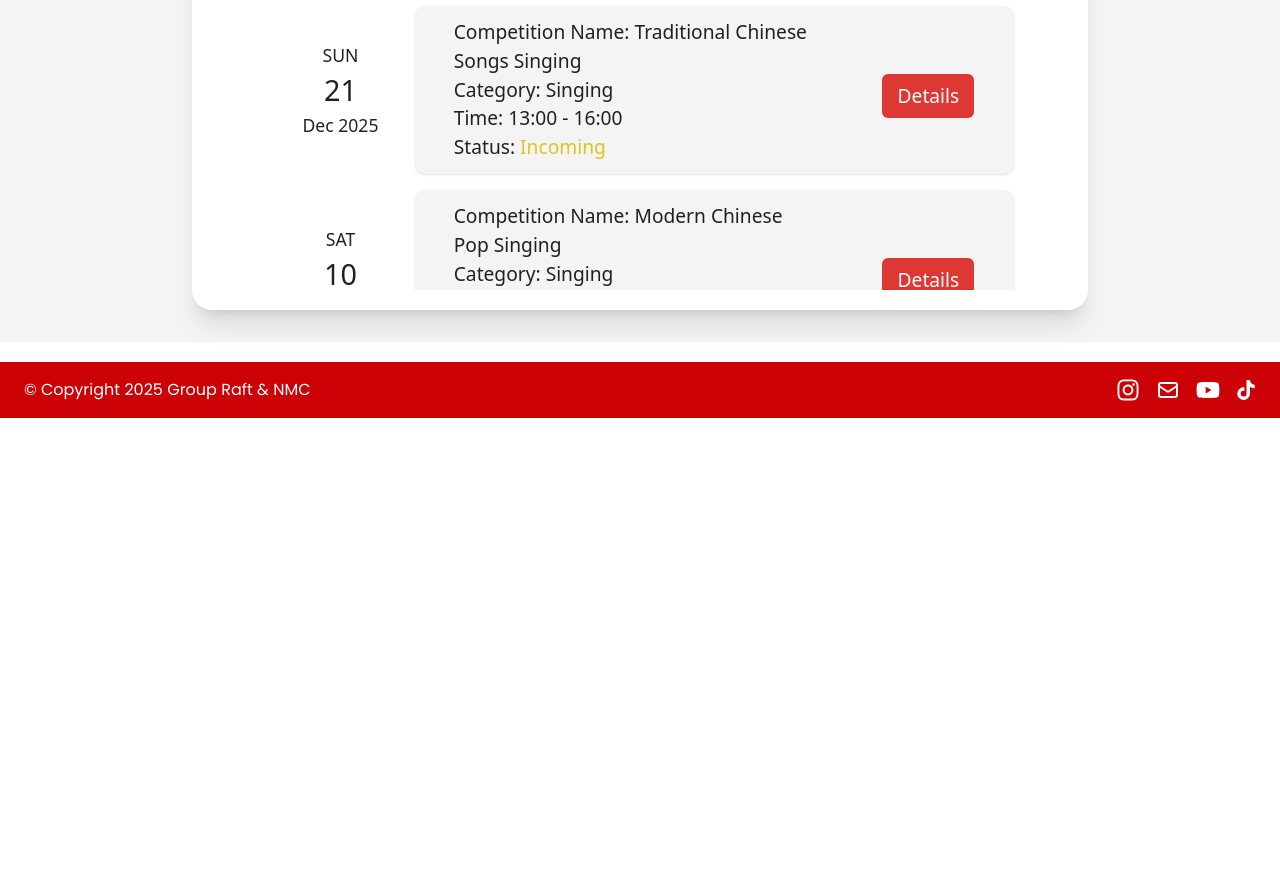
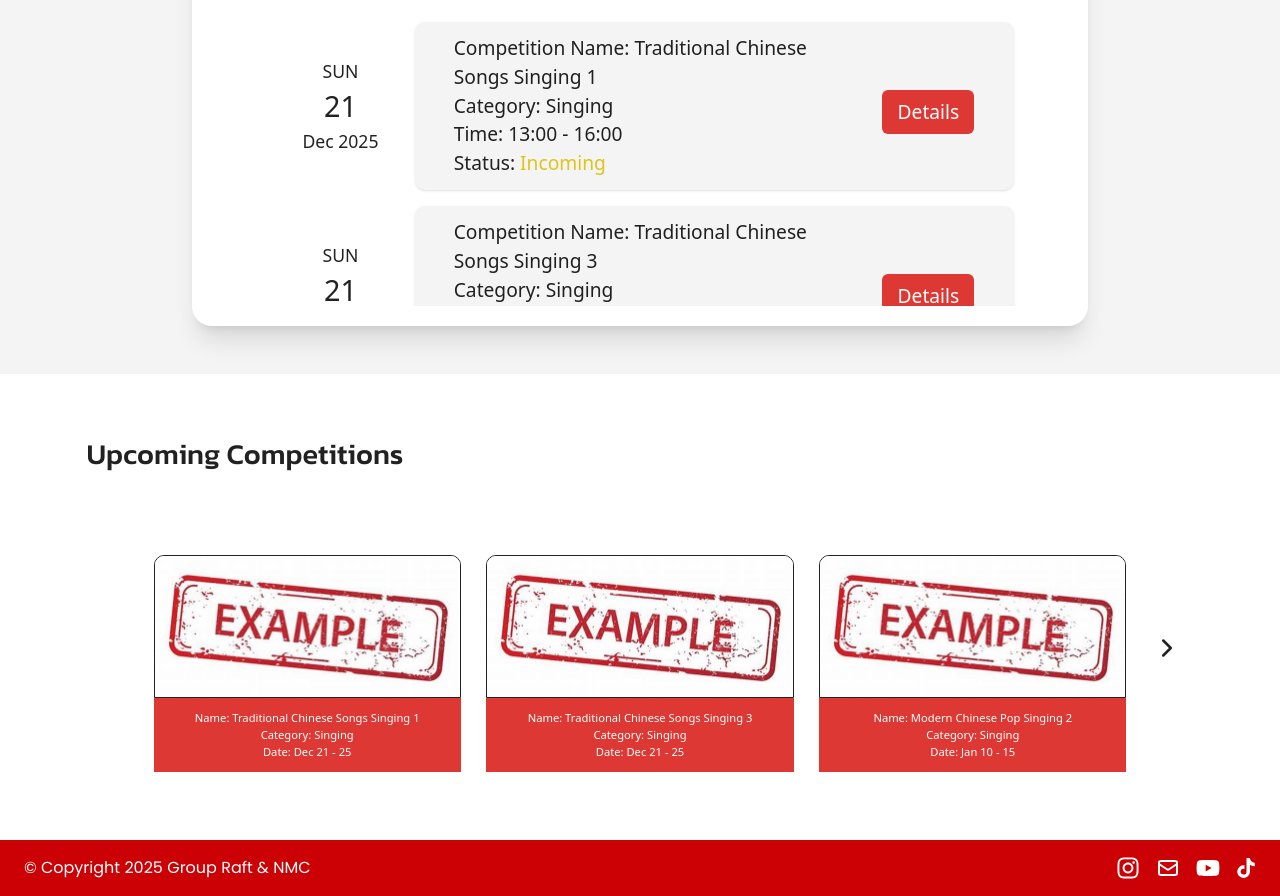
Before and after one commit to Ella-Raputri/WADS-FinalProject, a React (Vite) app in the folder frontend/: page /userhome in a window 1280 px wide. Shown: the part 960-1856 px from the top of the page. Before the commit the page ends 1378 px from the top, so only its background shows below. Built offline with nearby package versions, Linux system fonts and the light colour scheme.

Commit message:
Homepage Update

```diff
--- a/frontend/package.json
+++ b/frontend/package.json
@@ -18,6 +18,7 @@
     "@material-tailwind/react": "^2.1.10",
     "@tailwindcss/vite": "^4.0.9",
     "framer-motion": "^12.4.10",
+    "lucide-react": "^0.479.0",
     "react": "^19.0.0",
     "react-dom": "^19.0.0",
     "react-icons": "^5.5.0",
--- /dev/null
+++ b/frontend/src/components/UpcomingCompetitionsList.jsx
@@ -0,0 +1,63 @@
+import { ChevronLeft, ChevronRight } from "lucide-react";
+import { useEffect, useState } from "react";
+
+export const UpcomingCompetitionsList = ({competitions}) => {
+    const [startIndex, setStartIndex] = useState(0);
+    const [itemsPerPage, setItemsPerPage] = useState(3);
+
+    const prev = () => {
+        if (startIndex !== 0){
+            setStartIndex((prevIndex) => prevIndex - 1);
+        }
+    }
+
+    const next = () => {
+        if (startIndex + itemsPerPage < competitions.length){
+            setStartIndex((prevIndex) => prevIndex + 1);
+        }
+    }
+
+    useEffect(() => {
+        const updateItemsPerPage = () => {
+            if (window.innerWidth < 640){
+                setItemsPerPage(1);
+            } else if (window.innerWidth < 1024){
+                setItemsPerPage(2);
+                if ((startIndex + 2) > competitions.length){
+                    setStartIndex(competitions.length - 2)
+                }
+            } else {
+                setItemsPerPage(3);
+                if ((startIndex + 3) > competitions.length){
+                    setStartIndex(competitions.length - 3)
+                }
+            }
+        }
+
+        window.addEventListener("resize", () => {updateItemsPerPage()})
+        updateItemsPerPage();
+    }, [])
+
+    return(
+        <>
+        <div className="relative flex items-center justify-center">
+        <ChevronLeft size={30} onClick={() => prev()} className={`${startIndex === 0 ? "invisible" : "block"} cursor-pointer`} />
+            <div className='py-[3em] w-[80%] mt-[2em] flex justify-evenly'>
+                {competitions.slice(startIndex, startIndex + itemsPerPage).map((competition) => (
+                <div className='w-[80%] sm:w-[30%] flex flex-col items-center max-w-[400px]'>
+                    <div className="overflow-hidden h-[20vh] max-h-[180px] w-[100%] lg:aspect-[7.5/3.5] lg:h-auto rounded-t-[10px] border">
+                        <img src="image_placeholder.jpeg" className="h-[100%] w-[100%] object-center object-cover" />
+                    </div>
+                    <div className="flex flex-col text-[0.7rem] text-white text-center bg-[#DD3833] items-center p-3 flex-1 w-full">
+                        <p>Name: {competition.title}</p>
+                        <p>Category: {competition.category}</p>
+                        <p>Date: {competition.date}</p>
+                    </div>
+                </div>
+                ))}
+            </div>
+            <ChevronRight size={30} onClick={() => next()} className={`${startIndex + itemsPerPage >= competitions.length ? "invisible" : "block"} cursor-pointer`} />
+        </div>
+        </>
+    );
+}
--- a/frontend/src/pages/participant/HomePage.jsx
+++ b/frontend/src/pages/participant/HomePage.jsx
@@ -1,6 +1,6 @@
 import React from 'react'
 import { SecheduleList } from '../../components/ScheduleList';
-import { CompetitionPopUp } from '../../components/CompetitionPopUp';
+import { UpcomingCompetitionsList } from '../../components/UpcomingCompetitionsList';
 
 const HomePage = () => {
   let userName = "Santoso";
@@ -10,7 +10,7 @@ const HomePage = () => {
 
   let upcomingCompetitions = [
     {
-      title: "Traditional Chinese Songs Singing",
+      title: "Traditional Chinese Songs Singing 1",
       category: "Singing",
       description: "This competition's theme revolves around singing Chinese traditional songs, where the committee will decide the songs for each contestant. The contestants will be given 30 minutes to prepare themselves, before recording them singing and submit it on the submission form provided.",
       venue: "Online Meeting",
@@ -23,7 +23,7 @@ const HomePage = () => {
       endDate: new Date(2025, 11, 25)
   },
   {
-    "title": "Modern Chinese Pop Singing",
+    "title": "Modern Chinese Pop Singing 2",
     "category": "Singing",
     "description": "This competition focuses on singing modern Chinese pop songs. Contestants can choose from a pre-approved song list provided by the committee. They will have 45 minutes to practice before recording and submitting their performance through the designated submission form.",
     "venue": "Online Submission",
@@ -34,6 +34,32 @@ const HomePage = () => {
     "rules": "Contestants must be between 15 and 22 years old.\nThe official song list will be provided upon registration.\nThe use of internet resources for practice is permitted.\nAny use of AI-assisted vocals or enhancements is strictly prohibited.\nContestants must submit their recordings by the specified deadline; late submissions may lead to point deductions or disqualification.\nThe registration fee must be paid at least 48 hours before the competition starts.\nPlagiarism, cheating, or using unauthorized backing tracks will result in immediate disqualification.",
     startDate: new Date(2026, 0, 10),
     endDate: new Date(2026, 0, 15)
+},
+{
+  title: "Traditional Chinese Songs Singing 3",
+  category: "Singing",
+  description: "This competition's theme revolves around singing Chinese traditional songs, where the committee will decide the songs for each contestant. The contestants will be given 30 minutes to prepare themselves, before recording them singing and submit it on the submission form provided.",
+  venue: "Online Meeting",
+  date: "Dec 21 - 25",
+  time: "13:00 - 16:00",
+  price: "150.000",
+  prizepool: "1.500.000",
+  rules: "Contestants must be between 16 and 20 years old.\nThe meeting link will be sent to the contestant's registered mail.\nThe usage of internet is allowed.\nUsage of any forms of AI is prohibited.\nA challenge regarding the task will be given by the competition committee.\nContestants must submit their recording through the provided submission on time. Late submissions can result in the deduction of points, or disqualification.\nRegistration fee must be paid the latest 24 hours before the competition.\nCheating, plagiarism, or the usage of unauthorized materials will result in the immediate disqualification of the contestant.",
+  startDate: new Date(2025, 11, 21),
+  endDate: new Date(2025, 11, 25)
+},
+{
+"title": "Modern Chinese Pop Singing 4",
+"category": "Singing",
+"description": "This competition focuses on singing modern Chinese pop songs. Contestants can choose from a pre-approved song list provided by the committee. They will have 45 minutes to practice before recording and submitting their performance through the designated submission form.",
+"venue": "Online Submission",
+"date": "Jan 10 - 15",
+"time": "14:00 - 17:00",
+"price": "100.000",
+"prizepool": "2.000.000",
+"rules": "Contestants must be between 15 and 22 years old.\nThe official song list will be provided upon registration.\nThe use of internet resources for practice is permitted.\nAny use of AI-assisted vocals or enhancements is strictly prohibited.\nContestants must submit their recordings by the specified deadline; late submissions may lead to point deductions or disqualification.\nThe registration fee must be paid at least 48 hours before the competition starts.\nPlagiarism, cheating, or using unauthorized backing tracks will result in immediate disqualification.",
+startDate: new Date(2026, 0, 10),
+endDate: new Date(2026, 0, 15)
 }
   ]
 
@@ -57,14 +83,14 @@ const HomePage = () => {
             <p className='text-white font-light text-[0.8rem] xl:text-[1.2rem]'>All Time</p>
           </div>
         </div>
-        <div className='md:w-[50%] bg-[#DD3833] rounded-[15px] flex flex-col items-center justify-center min-h-[150px]   md:min-h-[330px] pt-5 pb-5'>
+        <div className='md:w-[50%] bg-[#DD3833] rounded-[15px] flex flex-col items-center justify-center min-h-[150px] md:min-h-[330px] pt-5 pb-5'>
             <p className='text-white font-semibold text-[1.1rem] xl:text-[1.5rem] text-center w-[80%]'>Upcoming Registered Competitions</p>
             <p className='text-white font-bold text-[3rem] xl:text-[3.4rem]'>{upcomingRegisteredCompetitions}</p>
             <p className='text-white font-light text-[0.8rem] xl:text-[1.2rem]'>Competition(s)</p>
         </div>
       </div>
       <div className='bg-[#F4F4F4] w-[100%] mt-[4em] flex justify-center items-center relative'>
-        <div className='bg-[#FFFFFF] w-[90%] md:w-[70%] shadow-xl rounded-[20px] my-[2em]'>
+        <div className='bg-[#FFFFFF] w-[90%] md:w-[70%] shadow-xl rounded-[20px] my-[3em]'>
           <p className='font-kanit text-[1.4rem] xl:text-[1.8rem] font-medium sm:ml-[4em] justify-self-center pt-[2em] pb-[0.5em] sm:justify-self-start'>Schedule</p>
           <div className={`h-[70vh] min-h-[200px] max-h-[300px] overflow-auto sm:mx-[2em] mb-5`}>
             {sortedCompetitions.length > 0 ? sortedCompetitions.map((competition) => (
@@ -75,6 +101,9 @@ const HomePage = () => {
           </div>
         </div>
       </div>
+      <p></p>
+      <p className='font-kanit text-[1.4rem] xl:text-[1.8rem] ml-[3em] mt-[2em] font-medium'>Upcoming Competitions</p>
+      <UpcomingCompetitionsList competitions={upcomingCompetitions} />
     </>
   )
 }
```
Also changed, not shown: frontend/public/image_placeholder.jpeg (added), 1 other file (tests, documents, lock files or other folders).
